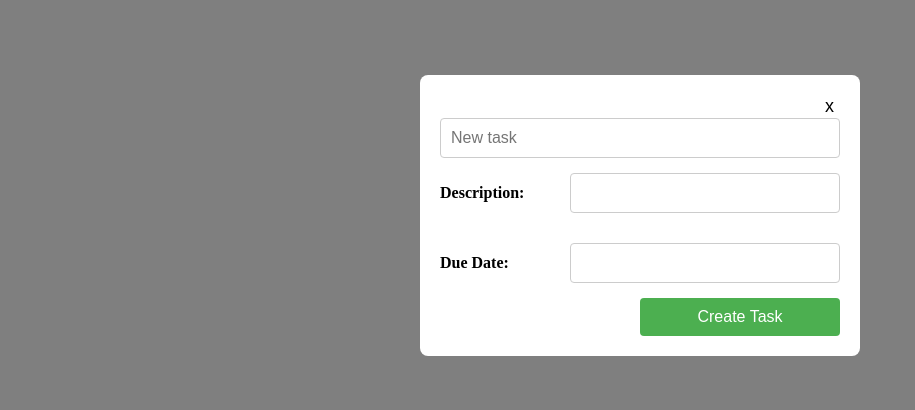
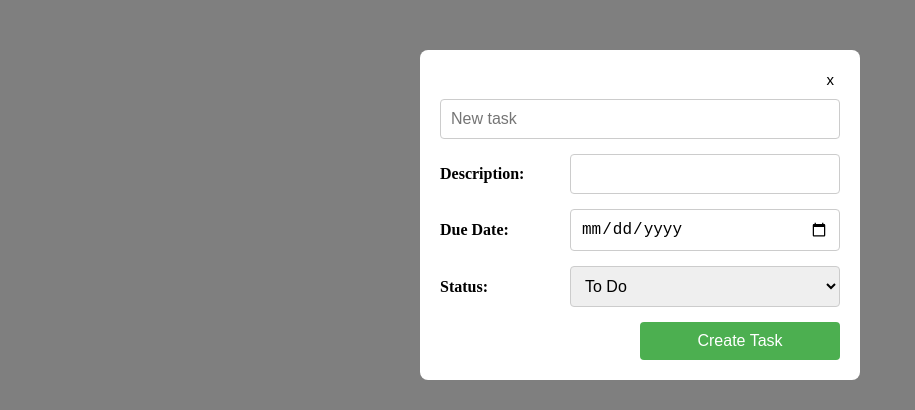
Before and after one commit to RoshAmal/task-manager, a React (Create React App) app in the folder frontend/: page / in a window 1280 px wide. Both pictures are taken after a click on the button "New Task". Shown: the part 185-595 px from the top of the page, without its empty margins (0-915 px from the left). Built offline with nearby package versions, Linux system fonts and the light colour scheme; no server answers.

Commit message:
Added the input Status

```diff
--- a/frontend/src/components/CreateTaskPane/CreateTaskPane.css
+++ b/frontend/src/components/CreateTaskPane/CreateTaskPane.css
@@ -34,7 +34,6 @@
 .input-container {
   display: flex;
   align-items: center;
-  margin-bottom: 15px;
   margin-top: 15px;
 }
 
@@ -66,6 +65,7 @@
     width: 50%;
     margin-left: auto;
     margin-right: 0;
+    margin-top: 15px;
 }
 
 .create-task-btn:hover {
@@ -75,8 +75,9 @@
 .close-btn {
     background: none;
     border: none;
-    font-size: 18px;
+    font-size: 15px;
     cursor: pointer;
+    margin-bottom: 10px;
 }
 
 .close-btn:hover {
--- a/frontend/src/components/CreateTaskPane/CreateTaskPane.js
+++ b/frontend/src/components/CreateTaskPane/CreateTaskPane.js
@@ -5,6 +5,7 @@ const CreateTaskPane = ({ onTaskCreated, onClose }) => {
 	const [newTask,setNewTask] = useState('');
 	const [description, setDescription] = useState('');
 	const [dueDate, setDueDate] = useState('');
+	const [status, setStatus] = useState('To Do');
 
 	const handleInputChange = (e) => {
 		setNewTask(e.target.value);
@@ -16,11 +17,13 @@ const CreateTaskPane = ({ onTaskCreated, onClose }) => {
 				taskItem: newTask,
 				description,
 				dueDate,
+				status,
 			});
 			if (response.status === 201) {
 				setNewTask('');
 				setDescription('');
 				setDueDate('');
+				setStatus('To Do');
 				onTaskCreated();
 			}
 		} catch(error){
@@ -64,10 +67,24 @@ const CreateTaskPane = ({ onTaskCreated, onClose }) => {
 						<label className="input-label">Due Date:</label>
 						<input
 							className="task-input"
-							type="text"
+							type="date"
 							value={dueDate}
 							onChange={(e) => setDueDate(e.target.value)}
 							/>
+					</div>
+					<div className="input-container">
+						<label className="input-label">Status:</label>
+						<select
+							className="task-input"
+							value={status}
+							onChange={(e) => setStatus(e.target.value)}
+							>
+							<option value="To Do">To Do</option>
+							<option value="In Progress">In Progress</option>
+							<option value="Done">Done</option>
+							<option value="Blocked">Blocked</option>
+							<option value="Cancelled">Cancelled</option>
+						</select>
 					</div>
 					<button
 						className="create-task-btn"
```
Also changed, not shown: 2 other files (tests, documents, lock files or other folders).
